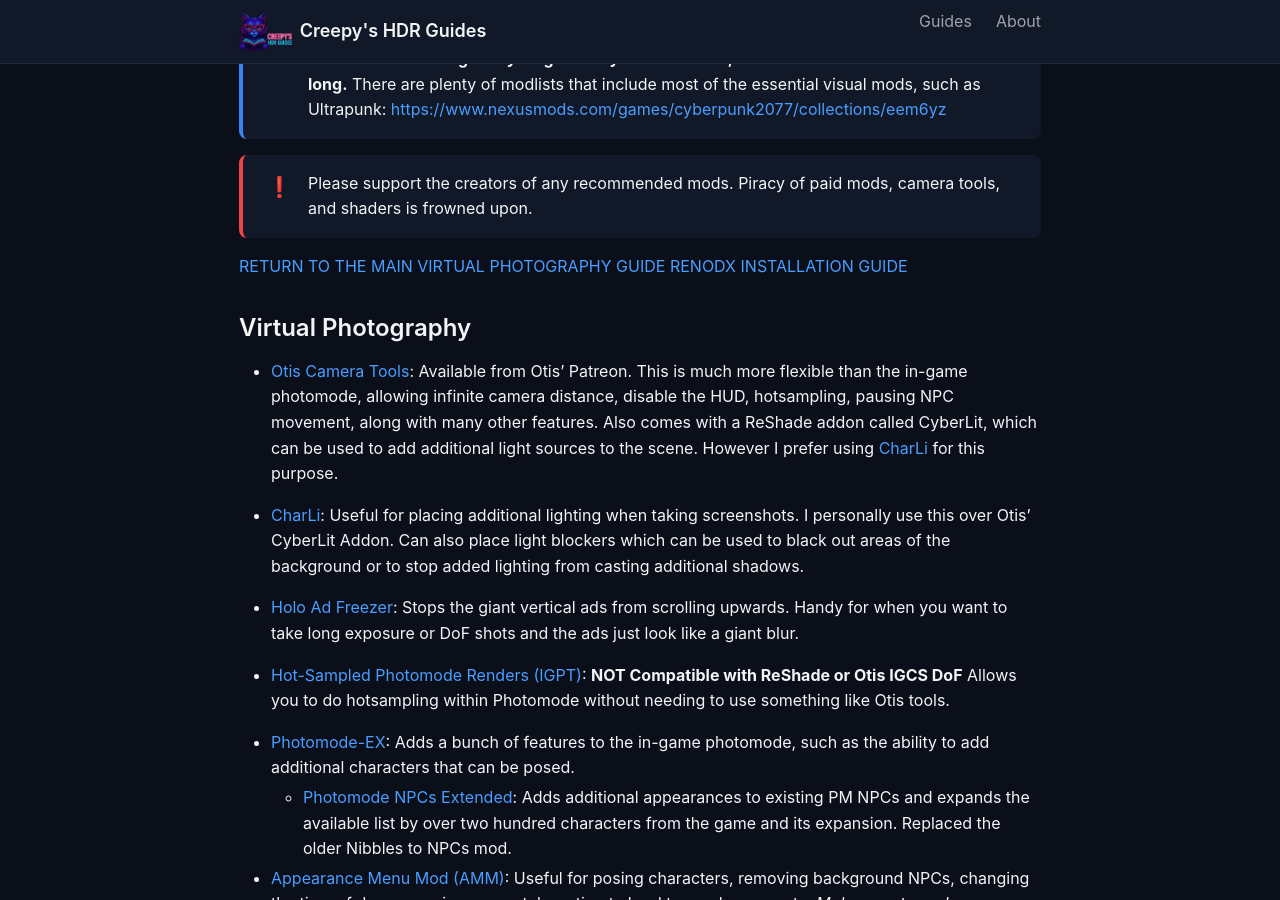
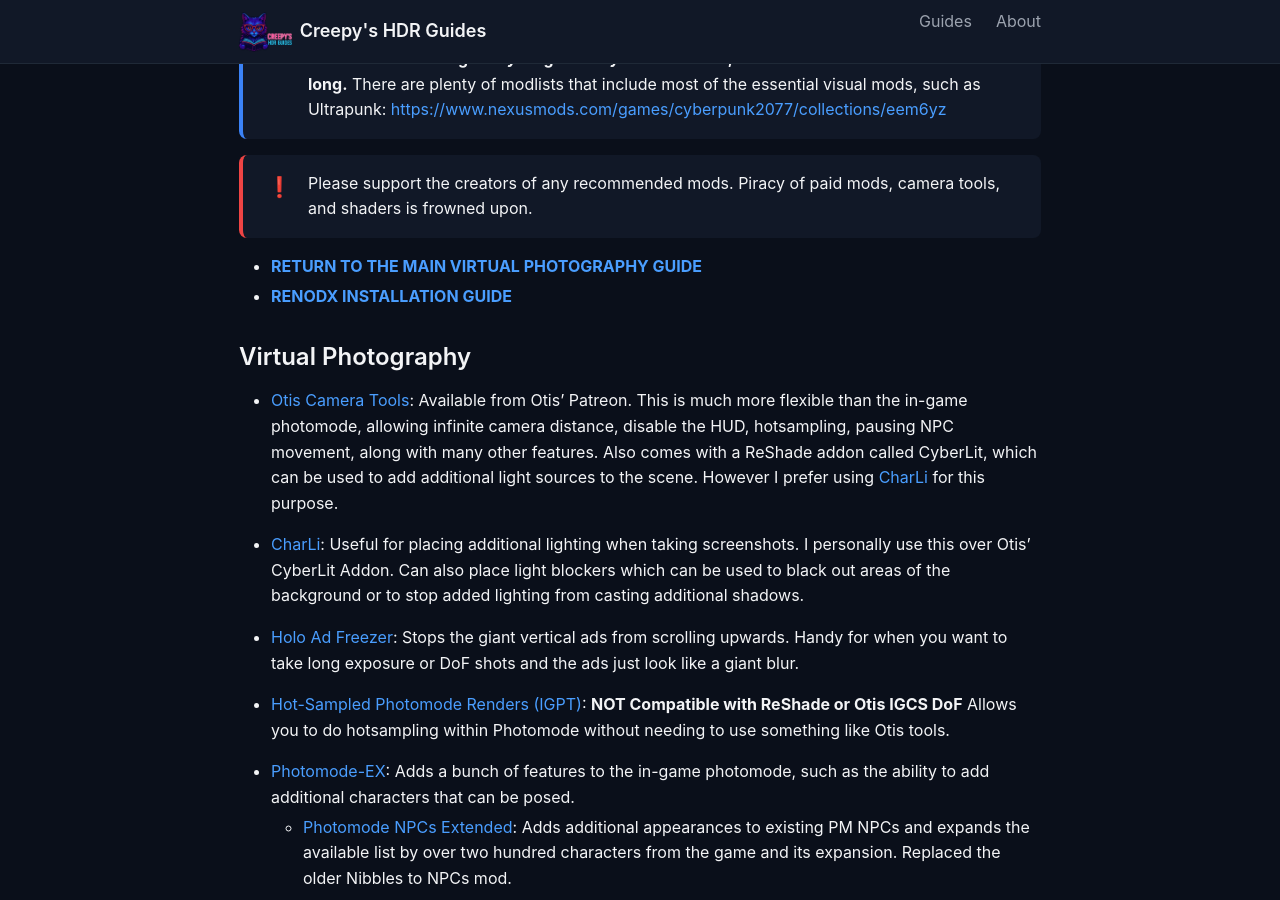
Before and after one commit to CreepySasquatch/HDRMods, a Jekyll site: the page built from pages/Guides/Cyberpunk/Cyberpunk-2077-Mods.md, in a window 1280 px wide and 900 px high, scrolled down 366 px. Built offline with Jekyll 4.4.1, drawn with Linux system fonts in a browser that asks for light colours.

```diff
--- a/pages/Guides/Cyberpunk/Cyberpunk-2077-Mods.md
+++ b/pages/Guides/Cyberpunk/Cyberpunk-2077-Mods.md
@@ -19,8 +19,8 @@ sidebar: false
 - [**HOW TO FIND THE PERFECT LUT TO USE WITH RENODX**](Cyberpunk-2077-LUTs)
 -->
 
-[RETURN TO THE MAIN VIRTUAL PHOTOGRAPHY GUIDE](Cyberpunk-Virtual-Photography)
-[RENODX INSTALLATION GUIDE](Cyberpunk)
+- [**RETURN TO THE MAIN VIRTUAL PHOTOGRAPHY GUIDE**](Cyberpunk-Virtual-Photography)
+- [**RENODX INSTALLATION GUIDE**](Cyberpunk)
 
 ## Virtual Photography
 
```
